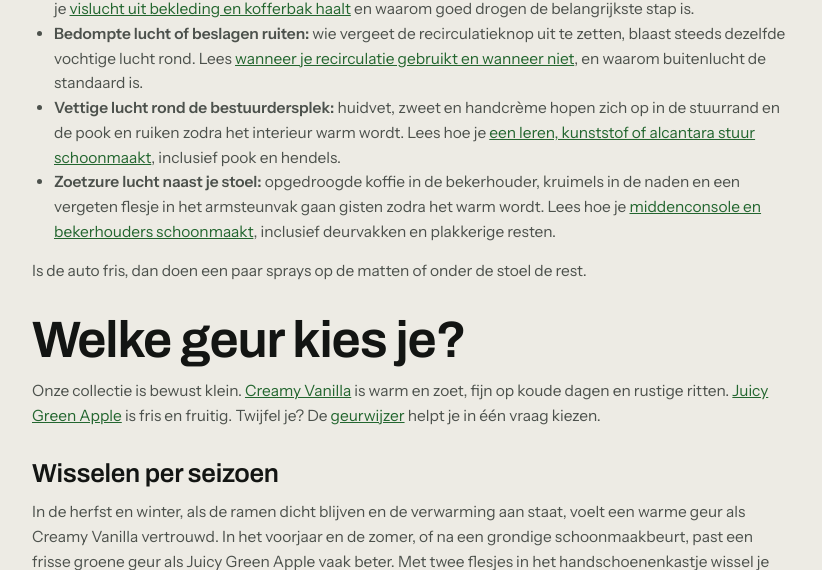
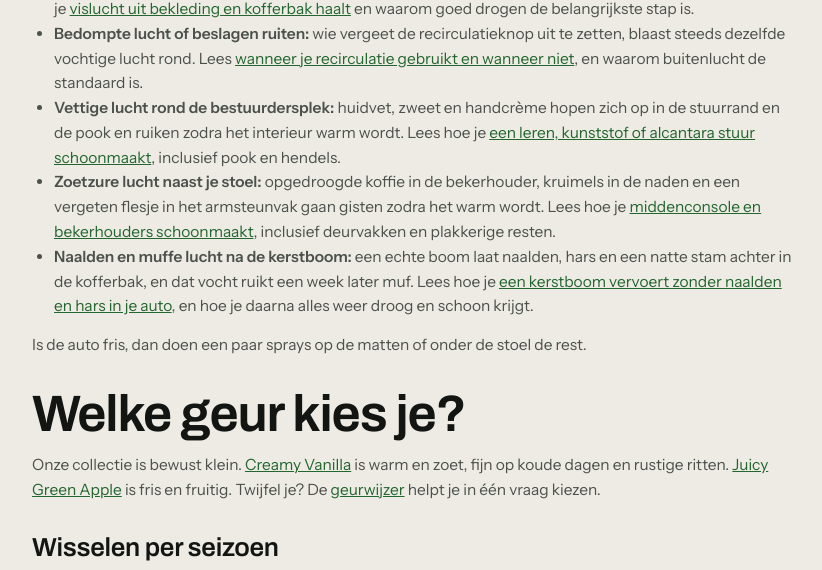
Before and after one commit to budgetbikeshopping-bit/tropicalfresh-theme, a WordPress theme: template page-autoparfum.php in a window 1280 px wide. Shown: the part 2930-3500 px from the top of the page, without its empty margins (228-1050 px from the left). Run offline with PHP 8.4 and a stand-in for WordPress, Linux system fonts and the light colour scheme; the site name, menu and one post (Sample post) are stand-ins, and other content is empty; some libraries are stand-ins or nearby versions.

Commit message:
Pijler: hub-bullet kerstboom + Verder lezen item 52 (kerstboom vervoeren, 1930)
Co-Authored-By: Claude Opus 5.5 <noreply@anthropic.com>

```diff
--- a/page-autoparfum.php
+++ b/page-autoparfum.php
@@ -146,6 +146,7 @@ foreach ( $sim_products as $p ) {
 				<li><strong>Bedompte lucht of beslagen ruiten:</strong> wie vergeet de recirculatieknop uit te zetten, blaast steeds dezelfde vochtige lucht rond. Lees <a href="<?php echo esc_url( home_url( '/autoparfum/recirculatie-auto-ventilatie-geur/' ) ); ?>">wanneer je recirculatie gebruikt en wanneer niet</a>, en waarom buitenlucht de standaard is.</li>
 				<li><strong>Vettige lucht rond de bestuurdersplek:</strong> huidvet, zweet en handcrème hopen zich op in de stuurrand en de pook en ruiken zodra het interieur warm wordt. Lees hoe je <a href="<?php echo esc_url( home_url( '/autoparfum/stuur-schoonmaken-leer-geur/' ) ); ?>">een leren, kunststof of alcantara stuur schoonmaakt</a>, inclusief pook en hendels.</li>
 				<li><strong>Zoetzure lucht naast je stoel:</strong> opgedroogde koffie in de bekerhouder, kruimels in de naden en een vergeten flesje in het armsteunvak gaan gisten zodra het warm wordt. Lees hoe je <a href="<?php echo esc_url( home_url( '/autoparfum/middenconsole-bekerhouders-schoonmaken-geur/' ) ); ?>">middenconsole en bekerhouders schoonmaakt</a>, inclusief deurvakken en plakkerige resten.</li>
+				<li><strong>Naalden en muffe lucht na de kerstboom:</strong> een echte boom laat naalden, hars en een natte stam achter in de kofferbak, en dat vocht ruikt een week later muf. Lees hoe je <a href="<?php echo esc_url( home_url( '/autoparfum/kerstboom-vervoeren-auto-naalden-hars/' ) ); ?>">een kerstboom vervoert zonder naalden en hars in je auto</a>, en hoe je daarna alles weer droog en schoon krijgt.</li>
 			</ul>
 			<p>Is de auto fris, dan doen een paar sprays op de matten of onder de stoel de rest.</p>
 
@@ -248,6 +249,7 @@ foreach ( $sim_products as $p ) {
 				<li><a href="<?php echo esc_url( home_url( '/autoparfum/recirculatie-auto-ventilatie-geur/' ) ); ?>">Recirculatie in de auto: wanneer gebruik je het en wat doet het met geur</a>. Wat de recirculatiestand doet, wanneer hij handig is en wanneer niet, de link met een muffe airco, de automatische stand en praktische vuistregels.</li>
 				<li><a href="<?php echo esc_url( home_url( '/autoparfum/stuur-schoonmaken-leer-geur/' ) ); ?>">Stuur schoonmaken: vettige laag en geur van leer, kunststof en alcantara halen</a>. Waarom een stuur zo snel vies wordt, welk materiaal je hebt, het stappenplan, pook en hendels, en hoe het stuur langer schoon blijft.</li>
 				<li><a href="<?php echo esc_url( home_url( '/autoparfum/middenconsole-bekerhouders-schoonmaken-geur/' ) ); ?>">Middenconsole en bekerhouders schoonmaken: plakkerige resten en geur verwijderen</a>. Waarom de console gaat ruiken, wat je nodig hebt, het stappenplan in zeven stappen, vaste bekerhouders, pook, deurvakken en hoe je het netjes houdt.</li>
+				<li><a href="<?php echo esc_url( home_url( '/autoparfum/kerstboom-vervoeren-auto-naalden-hars/' ) ); ?>">Kerstboom in de auto vervoeren: naalden en hars voorkomen</a>. Waarom een boom je interieur vies maakt, hoe je de auto voorbereidt, binnen of op het dak, en hoe je naalden, hars en vocht na afloop verwijdert.</li>
 			</ul>
 		</div>
 	</div>
```
